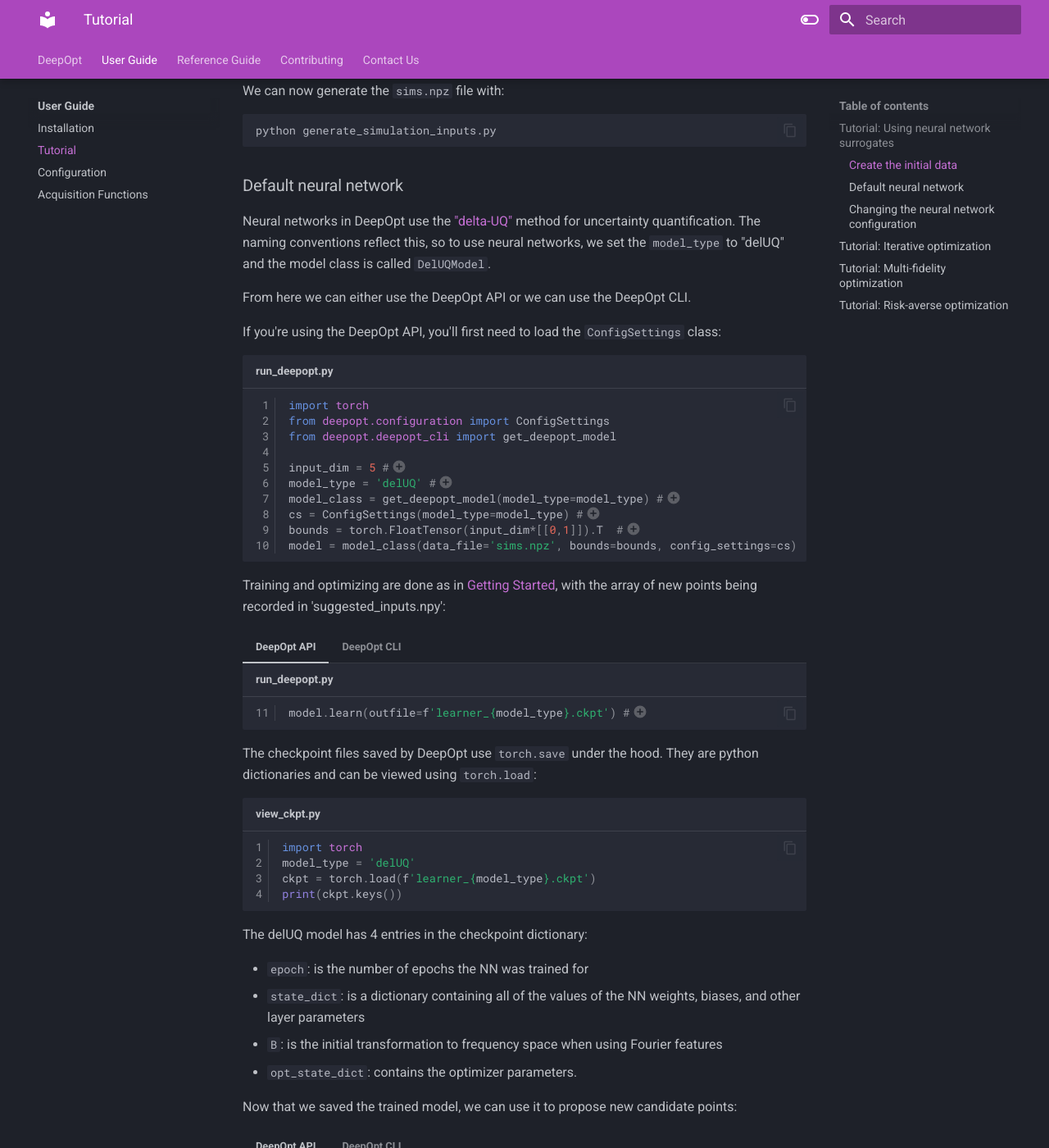
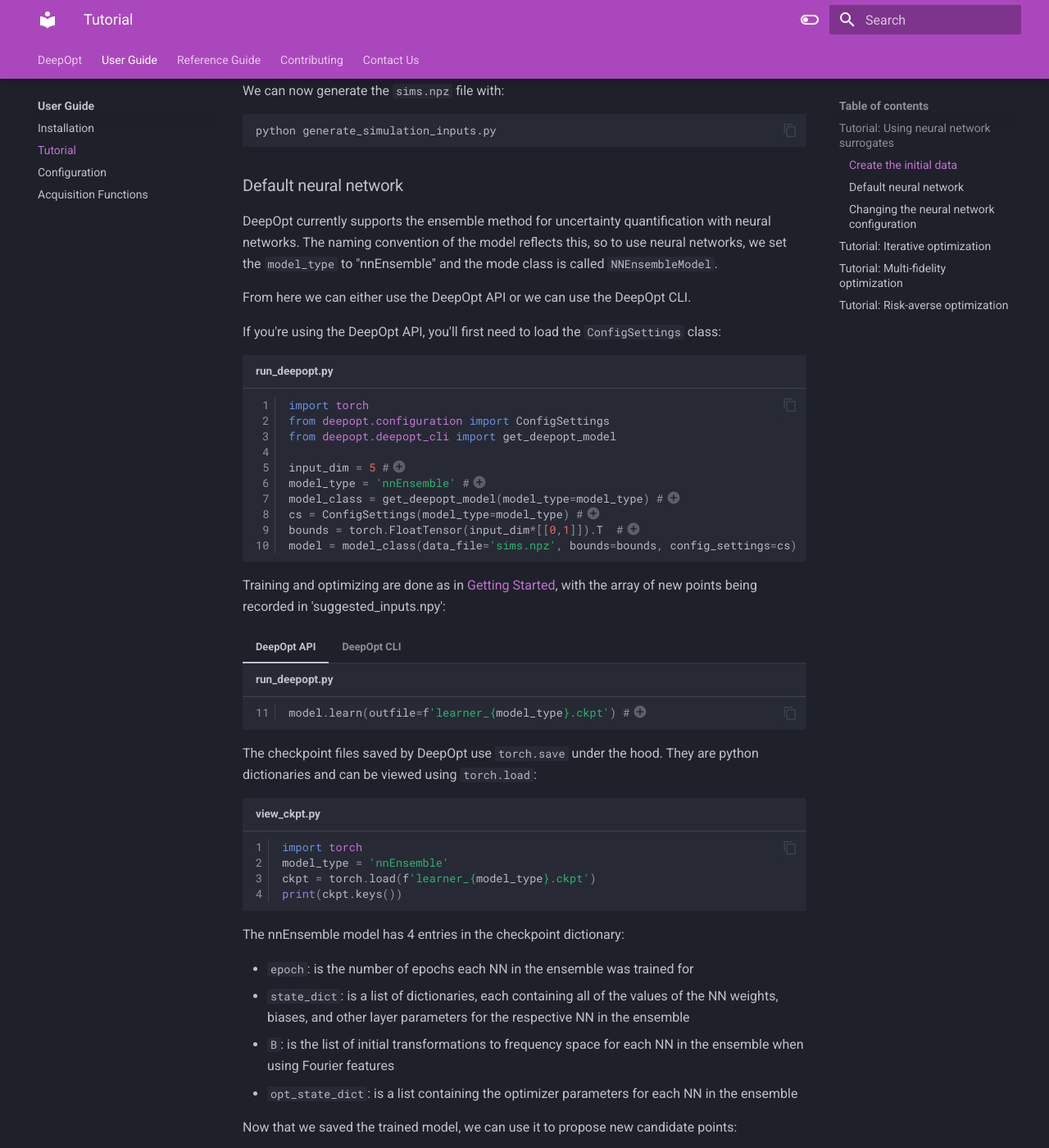
Before and after one commit to LLNL/deepopt, an MkDocs documentation site: the page built from docs/user_guide/tutorial.md, in a window 1280 px wide and 1400 px high, scrolled down 762 px. Shown: the whole window at 82% size. Built offline with MkDocs 1.6.1 and Material for MkDocs 9.7.7, drawn with Linux system fonts in a browser that asks for light colours; some of the changed text lies outside the part shown.

Commit message:
Updated tutorial to use nnEnsemble models

````diff
--- a/docs/user_guide/tutorial.md
+++ b/docs/user_guide/tutorial.md
@@ -30,7 +30,8 @@
 ```
 
 ### Default neural network
-Neural networks in DeepOpt use the ["delta-UQ"](https://arxiv.org/abs/2110.02197) method for uncertainty quantification. The naming conventions reflect this, so to use neural networks, we set the `model_type` to "delUQ" and the model class is called `DelUQModel`.
+DeepOpt currently supports the ensemble method for uncertainty quantification with neural networks. The naming convention of the model reflects this, so to use neural networks, we set the `model_type` to "nnEnsemble" and the mode class is called `NNEnsembleModel`.
+<!-- Neural networks in DeepOpt use the ["delta-UQ"](https://arxiv.org/abs/2110.02197) method for uncertainty quantification. The naming conventions reflect this, so to use neural networks, we set the `model_type` to "delUQ" and the model class is called `DelUQModel`. -->
 
 From here we can either use the DeepOpt API or we can use the DeepOpt CLI.
 
@@ -42,7 +43,7 @@
 from deepopt.deepopt_cli import get_deepopt_model
 
 input_dim = 5 #(1)
-model_type = 'delUQ' #(2)
+model_type = 'nnEnsemble' #(2)
 model_class = get_deepopt_model(model_type=model_type) #(3)
 cs = ConfigSettings(model_type=model_type) #(4)
 bounds = torch.FloatTensor(input_dim*[[0,1]]).T  #(5)
@@ -51,10 +52,10 @@
 
 1. Input dimension must match data file (`sims.npz` in this case)
 2. Set the model type to use throughout the script.
-3. Set the model class associated with the selected model type (in this case `DelUQModel`)
+3. Set the model class associated with the selected model type (in this case `NNEnsembleModel`)
 4. This sets up the neural network configuration (more generally the model configuration). Since we don't pass a configuration file, the default configuration will be used.
 5. Learning and optimizing will take place within these input bounds
-6. Model is loaded the same way as with GP, but now we are using `DelUQModel`
+6. Model is loaded the same way as with GP, but now we are using `NNEnsembleModel`
 
 Training and optimizing are done as in [Getting Started](../index.md#getting-started-with-deepopt), with the array of new points being recorded in 'suggested_inputs.npy':
 
@@ -71,7 +72,7 @@
     bounds = ""
     for i in {1..input_dim-1}; do bounds+="[0,1],"; done
     bounds+="[0,1]" #(1)
-    deepopt learn -i sims.npz -o learner_delUQ.ckpt -m delUQ -b $bounds
+    deepopt learn -i sims.npz -o learner_nnEnsemble.ckpt -m nnEnsemble -b $bounds
     ```
 
     1. Together with the previous 2 lines, this defines the appropriate `bounds` variable to match `input_dim`.
@@ -79,16 +80,16 @@
 The checkpoint files saved by DeepOpt use `torch.save` under the hood. They are python dictionaries and can be viewed using `torch.load`:
 ```py title="view_ckpt.py" linenums="1"
 import torch
-model_type = 'delUQ'
+model_type = 'nnEnsemble'
 ckpt = torch.load(f'learner_{model_type}.ckpt')
 print(ckpt.keys())
 ```
-The delUQ model has 4 entries in the checkpoint dictionary:
+The nnEnsemble model has 4 entries in the checkpoint dictionary:
 
-- `epoch`: is the number of epochs the NN was trained for
-- `state_dict`: is a dictionary containing all of the values of the NN weights, biases, and other layer parameters
-- `B`: is the initial transformation to frequency space when using Fourier features
-- `opt_state_dict`: contains the optimizer parameters.
+- `epoch`: is the number of epochs each NN in the ensemble was trained for
+- `state_dict`: is a list of dictionaries, each containing all of the values of the NN weights, biases, and other layer parameters for the respective NN in the ensemble
+- `B`: is the list of initial transformations to frequency space for each NN in the ensemble when using Fourier features
+- `opt_state_dict`: is a list containing the optimizer parameters for each NN in the ensemble
 
 Now that we saved the trained model, we can use it to propose new candidate points:
 
@@ -103,8 +104,8 @@
 
 === "DeepOpt CLI"
     ```bash
-    deepopt optimize -i sims.npz -o suggested_inputs.npy -l learner_delUQ.ckpt \
-    -m delUQ -b $bounds -a EI
+    deepopt optimize -i sims.npz -o suggested_inputs.npy -l learner_nnEnsemble.ckpt \
+    -m nnEnsemble -b $bounds -a EI
     ```
 
 If you're using the DeepOpt API, we can now run our script with:
@@ -132,7 +133,7 @@
                    acq_method='EI') #(2)
     ```
 
-    1. Train the neural network and save its state to a checkpoint file.
+    1. Train the neural network ensemble and save its state to a checkpoint file.
     2. Use [Expected Improvement](./acquisition_functions.md#ei) to acquire new points based on the model saved in `learner_file` and save those points as a `numpy` array in `outfile`.
 
 === "DeepOpt CLI"
@@ -141,15 +142,15 @@
     bounds = ""
     for i in {1..input_dim-1}; do bounds+="[0,1],"; done
     bounds+="[0,1]" #(1)
-    deepopt learn -i sims.npz -o learner_delUQ.ckpt -m delUQ -b $bounds -c config.yaml #(2)
+    deepopt learn -i sims.npz -o learner_nnEnsemble.ckpt -m nnEnsemble -b $bounds -c config.yaml #(2)
 
-    deepopt optimize -i sims.npz -o suggested_inputs.npy -l learner_delUQ.ckpt \
-    -m delUQ -b $bounds -a EI -c config.yaml #(3)
+    deepopt optimize -i sims.npz -o suggested_inputs.npy -l learner_nnEnsemble.ckpt \
+    -m nnEnsemble -b $bounds -a EI -c config.yaml #(3)
     ```
 
     1. Together with the 2 previous lines, this defines the appropriate `bounds` variable to match `input_dim`.
-    2. Train the neural network and save its state to a checkpoint file.
-    3. Use [Expected Improvement](./acquisition_functions.md#ei) to acquire new points based on the model saved in `learner_delUQ.ckpt` and save those points as a `numpy` array in `suggested_inputs.npy`.
+    2. Train the neural network ensemble and save its state to a checkpoint file.
+    3. Use [Expected Improvement](./acquisition_functions.md#ei) to acquire new points based on the model saved in `learner_nnEnsemble.ckpt` and save those points as a `numpy` array in `suggested_inputs.npy`.
 
 
 ## Tutorial: Iterative optimization
@@ -224,7 +225,7 @@
 num_initial_points = 10
 num_iterations = 20
 
-#Read in results directory and directory to save figure to from command line or default to local subdirectory
+#Read in results directory and directory in which to save figure from command line or default to local subdirectory
 parser = argparse.ArgumentParser(description="Read output directory.")
 parser.add_argument("results_directory", type=str,
                     help="directory of optimization results",
````
